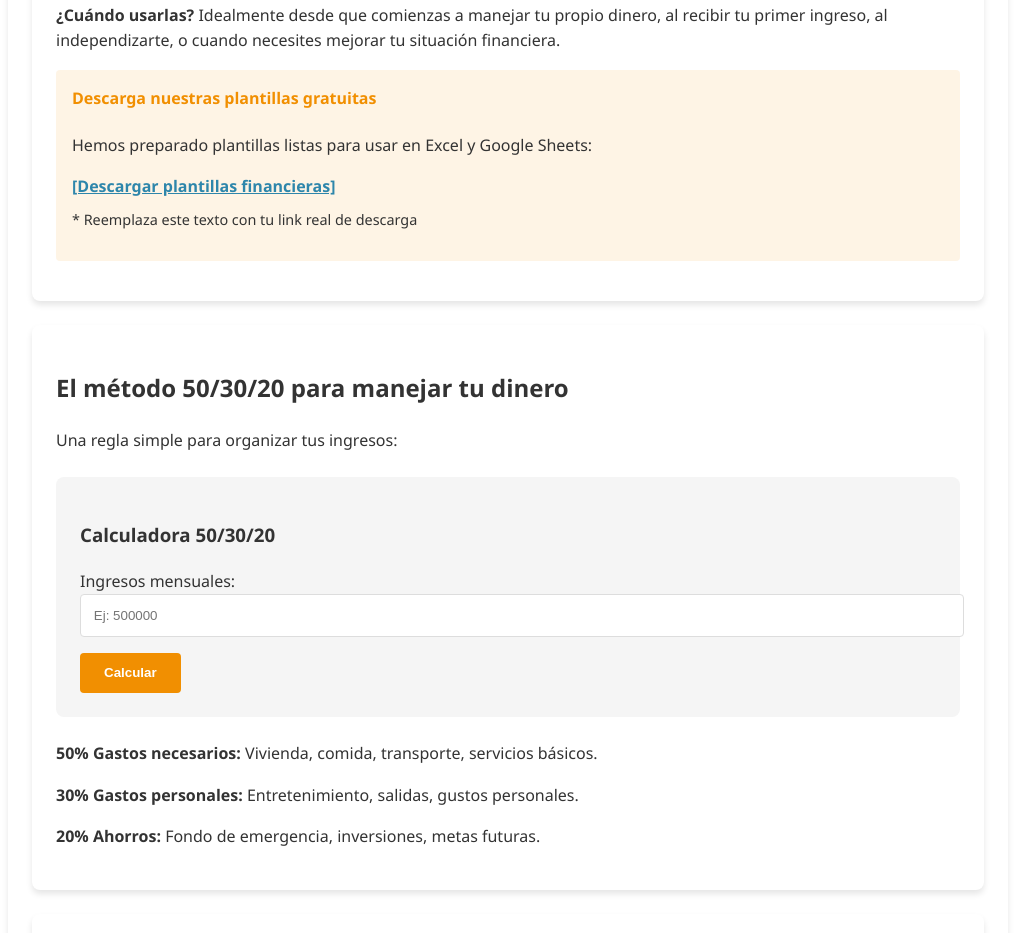
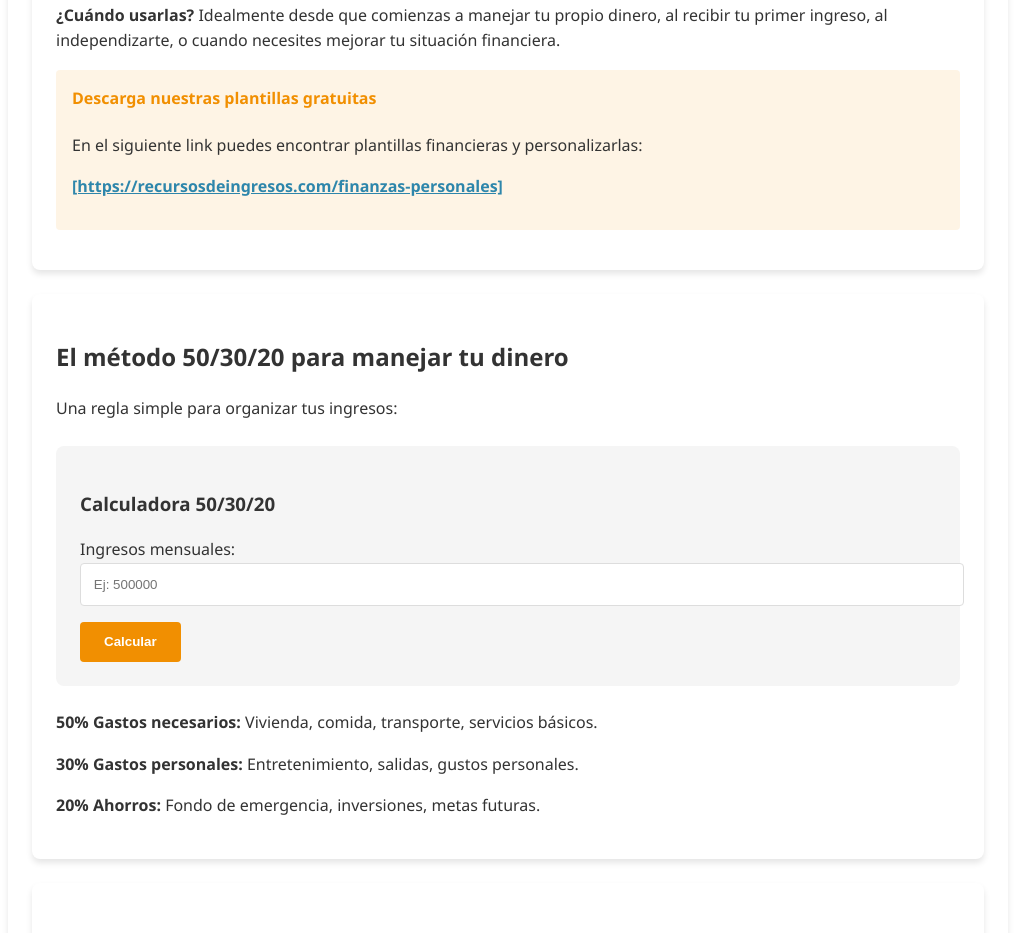
Before and after one commit to PAYUfinances/PAYUfinances.github.io, a plain HTML site: page index.html in a window 1280 px wide. Shown: the part 2675-3608 px from the top of the page, without its empty margins (132-1147 px from the left). Drawn offline with Linux system fonts and the light colour scheme.

Commit message:
Update index.html

```diff
--- a/index.html
+++ b/index.html
@@ -289,6 +289,7 @@
                 </div>
             </div>
 
+
             <!-- Plantillas financieras -->
 <div class="card">
     <h2>Plantillas Financieras</h2>
@@ -306,9 +307,9 @@
 
     <div class="template-item">
         <h4>Descarga nuestras plantillas gratuitas</h4>
-        <p>Hemos preparado plantillas listas para usar en Excel y Google Sheets:</p>
-        <a href="#" class="download-link" style="color: var(--primary-color); font-weight: bold;">[Descargar plantillas financieras]</a>
-        <p style="font-size: 0.9rem; margin-top: 0.5rem;">* Reemplaza este texto con tu link real de descarga</p>
+        <p>En el siguiente link puedes encontrar plantillas financieras y personalizarlas:</p>
+        <a href="#" class="download-link" style="color: var(--primary-color); font-weight: bold;">[https://recursosdeingresos.com/finanzas-personales]</a>
+        <p style="font-size: 0.9rem; margin-top: 0.5rem;">
     </div>
 </div>
 
```
